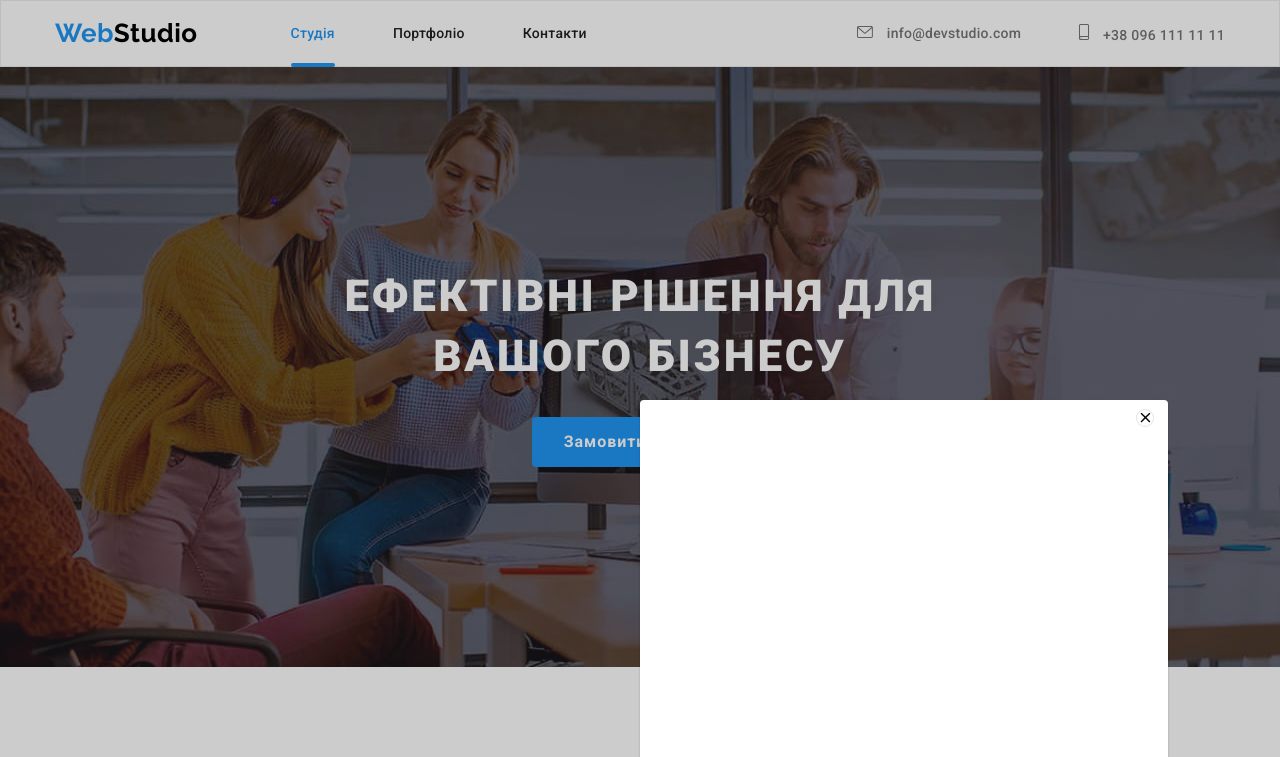
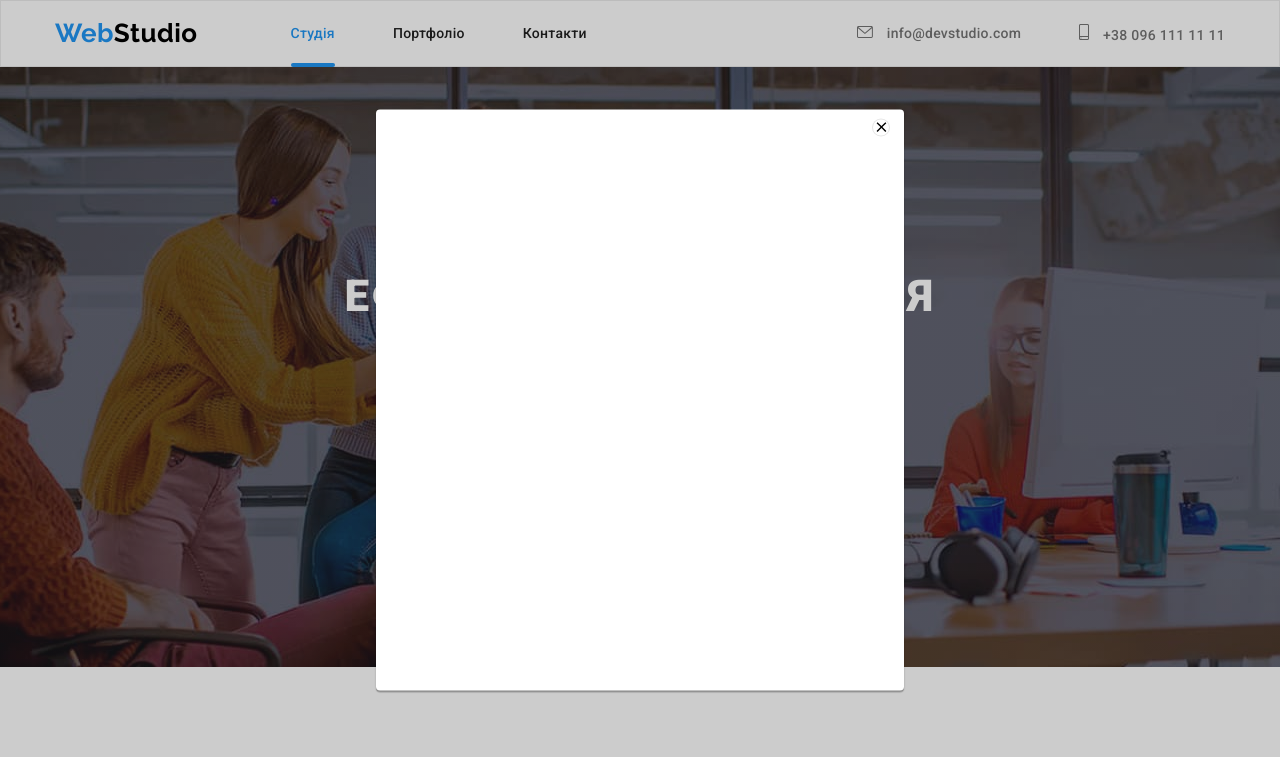
Before and after one commit to ChristinaFrantsova/goit-markup-hw-05, a plain HTML site: page index.html in a window 1280 px wide. Both pictures are taken after a click on the button "Замовити послугу". Shown: the top 757 px of the page. Drawn offline with nearby package versions, Linux system fonts and the light colour scheme.

Commit message:
відкорегувала модальне вікно

```diff
--- a/css/styles.css
+++ b/css/styles.css
@@ -624,27 +624,28 @@ img {
 }
 
 .modal {
-  display: flex;
-  justify-content: flex-end;
   position: absolute;
   top: 50%;
   left: 50%;
+  transform: translate(-50%, -50%) scale(1);
+  transition: transform 250ms cubic-bezier(0.4, 0, 0.2, 1);
 
-  width: 528px;
+  display: flex;
+  justify-content: flex-end;
+
+  min-width: 528px;
   min-height: 581px;
   background-color: #fff;
+
   box-shadow: 0px 1px 3px rgba(0, 0, 0, 0.12), 0px 1px 1px rgba(0, 0, 0, 0.14),
     0px 2px 1px rgba(0, 0, 0, 0.2);
   border-radius: 4px;
   padding-top: 8px;
   padding-right: 8px;
-
-  transform: translate(-50% -50%);
-  transition-property: transform 250ms cubic-bezier(0.4, 0, 0.2, 1);
 }
 
 .backdrop.is-hidden .modal {
-  transform: translate(-50% -50%);
+  transform: translate(-50%, -50%) scale(0);
 }
 
 .modal-close {
```
